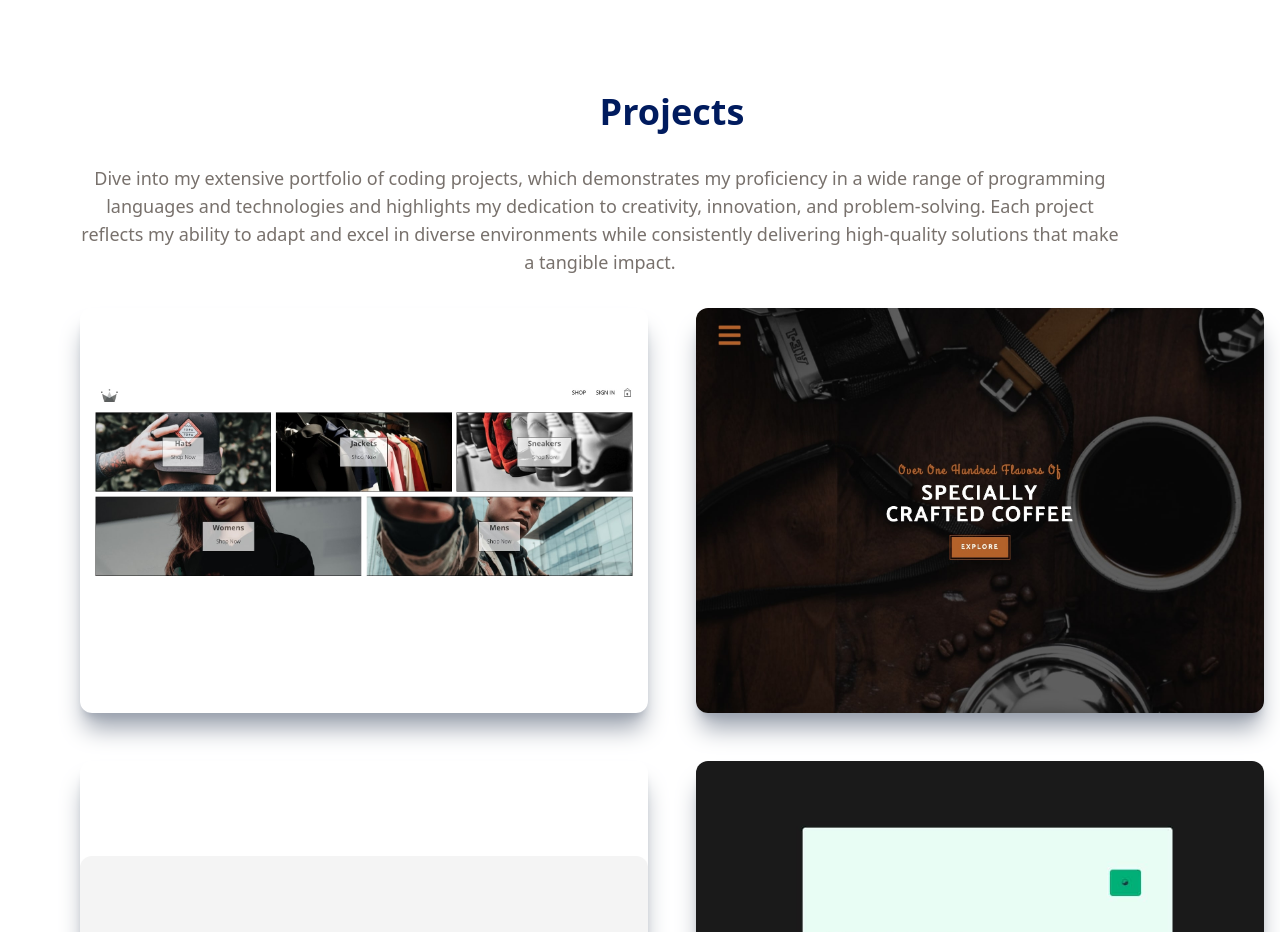
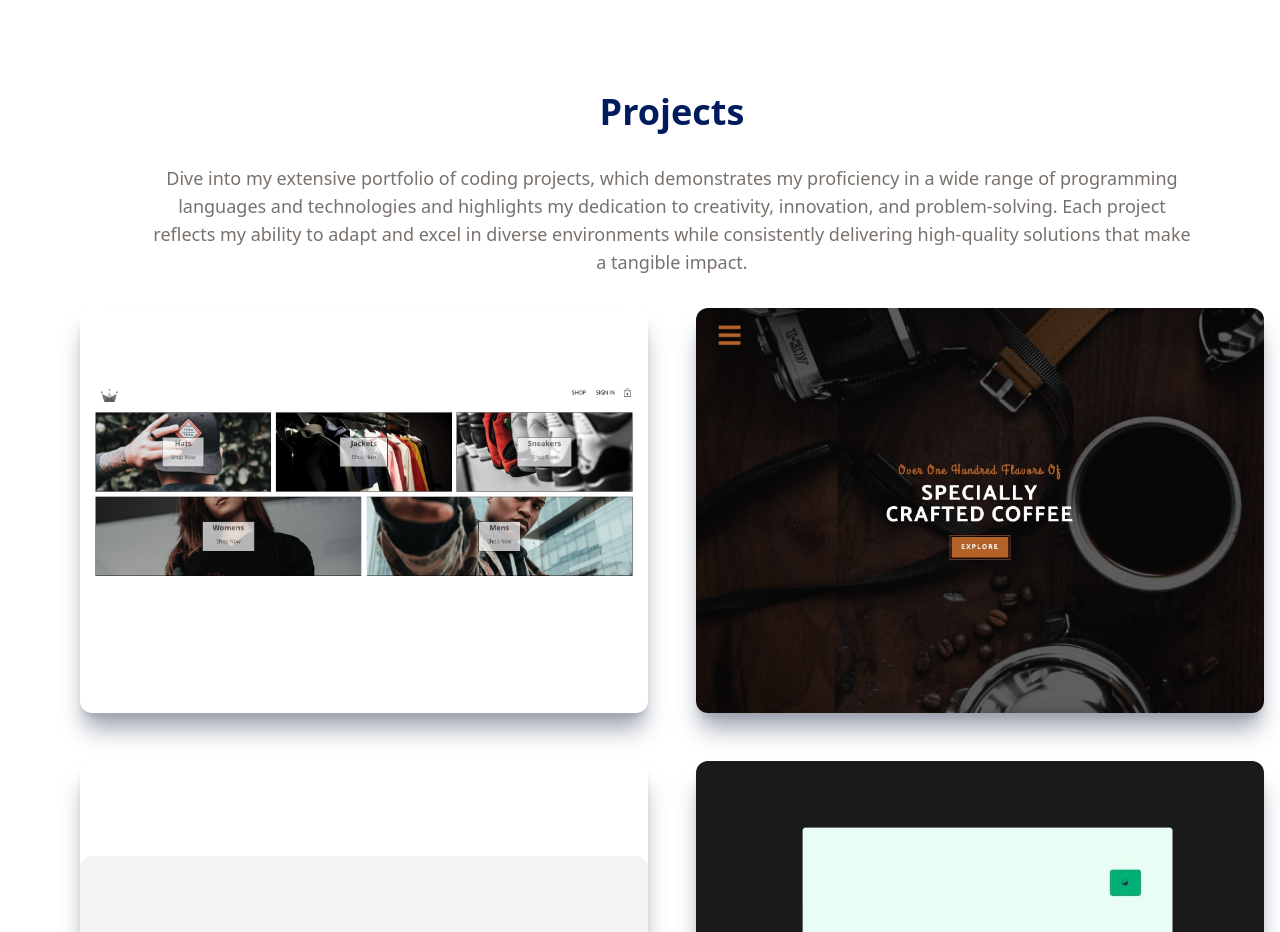
Before and after one commit to Jbasilio55/Portfolio, a React (Vite) app in the folder portfolio/: page / in a window 1280 px wide. Shown: the part 2300-3232 px from the top of the page. Built offline with nearby package versions, Linux system fonts and the light colour scheme.

Commit message:
Update Projects.jsx

```diff
--- a/portfolio/src/components/Projects.jsx
+++ b/portfolio/src/components/Projects.jsx
@@ -12,7 +12,7 @@ const Projects = () => {
       <h1 className="text-4xl font-bold text-center text-[#001b5e]">
         Projects
       </h1>
-      <p className="max-w-[1040px] text-center py-8 text-lg text-stone-500">
+      <p className="max-w-[1040px] text-center m-auto py-8 text-lg text-stone-500">
         Dive into my extensive portfolio of coding projects, which demonstrates
         my proficiency in a wide range of programming languages and technologies
         and highlights my dedication to creativity, innovation, and
```
